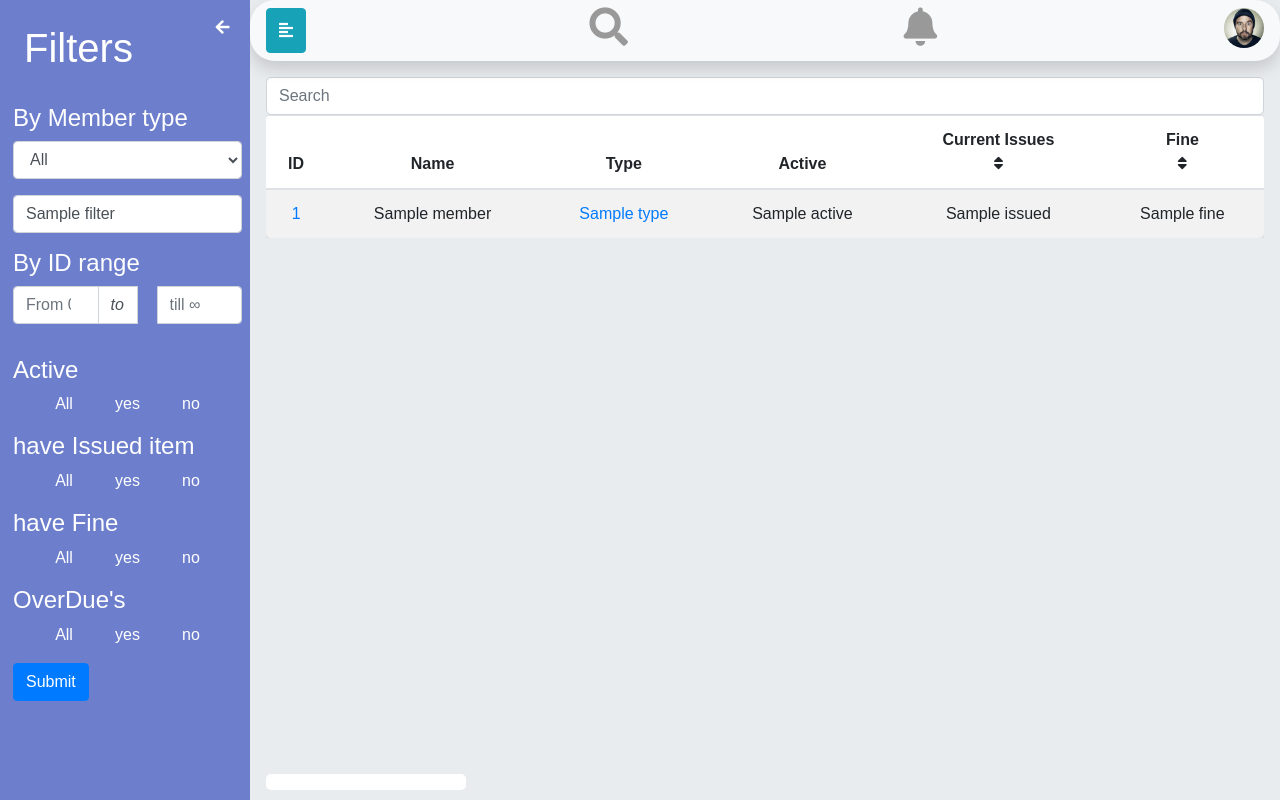
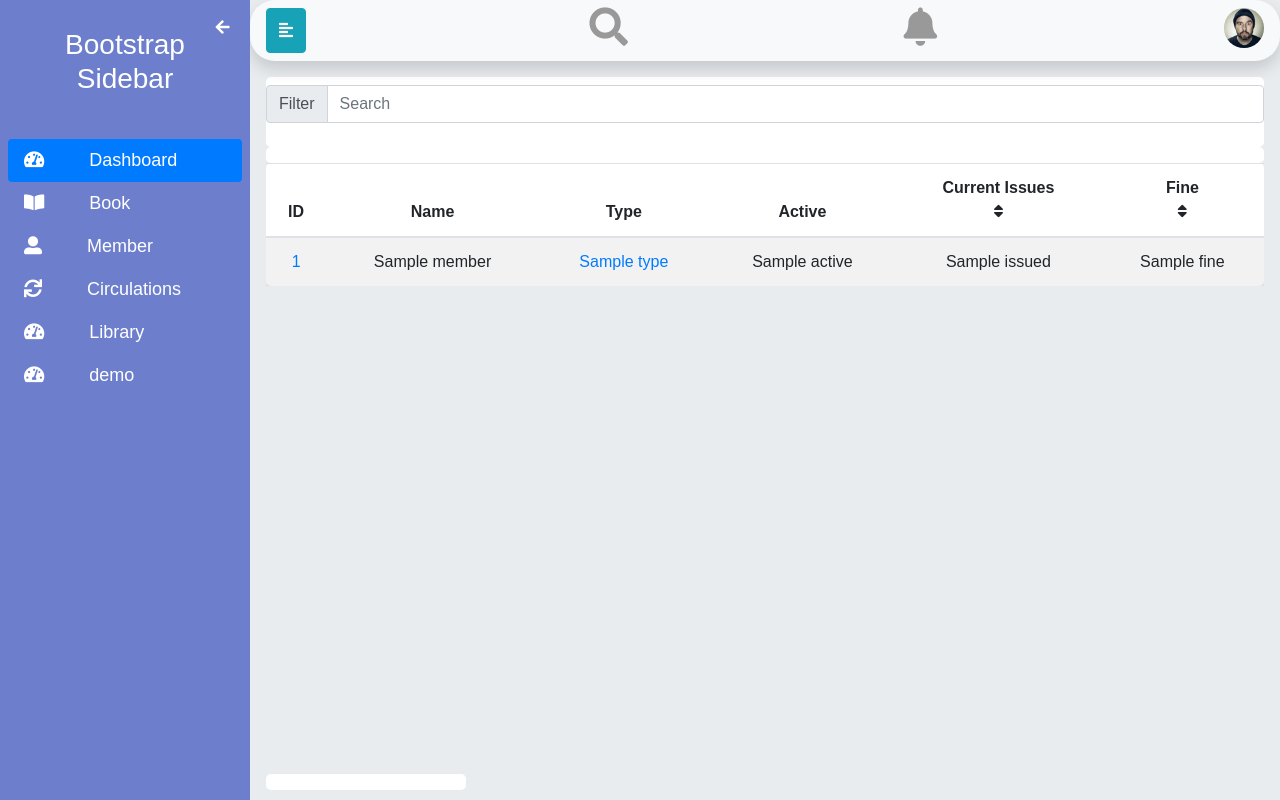
Before and after one commit to Diwakar-Gupta/obaka, a Django app: template LMS/templates/allMember.html in a window 1280 px wide. Run offline with Django 3.2, Linux system fonts and the light colour scheme; the template is opened without the code that fills it: most values are stand-ins (such as "Sample title", 1, 10 or a date in 2020); parts of the project's set-up code (start-up, migrations or seed data) failed here and were passed over; some libraries are stand-ins or nearby versions.

Commit message:
filter sidebar to modal

```diff
--- a/LMS/static/css/style.css
+++ b/LMS/static/css/style.css
@@ -1,11 +1,11 @@
+.modal-backdrop{
+    width: 0 !important;
+}
 
 body {
     font-family: 'Poppins', sans-serif;
     background: #f3f5fa;
 }
-
-
-
 
 .line {
     width: 100%;
@@ -180,7 +180,7 @@ a.article:hover {
     padding-top: 8px;
     padding-bottom: 8px;
 }
-#contentainer>#content>*:not(.alert):not(.row){
+#contentainer>#content>*:not(.alert):not(.row):not(.modal){
     background-color: white;
 }
 #contentainer>#content>.row>.col-12{
--- a/LMS/static/js/index.js
+++ b/LMS/static/js/index.js
@@ -59,7 +59,6 @@ $('.changelist-filter .yesnoall>span').not("span.active").on('click',function(){
     parent=this.parentNode
     input=parent.querySelector('input[type=hidden]')
     input.value=this.innerText
-    input.form.submit();
 });
 
 
--- a/LMS/templates/allMember.html
+++ b/LMS/templates/allMember.html
@@ -1,16 +1,39 @@
 {% extends 'frame.html' %}
 {% load static %}
 
-{% block sidebar %}
+{% block content %}
 {% csrf_token %}
+<form>
+    <div class="input-group mb-3">
+        <div class="input-group-prepend">
+            <button type="button" class="btn btn-primary input-group-text" data-toggle="modal"
+                data-target="#filterAllMembers">Filter
+            </button>
+        </div>
+        <input onkeyup="searchTable()" data-target="#filterAllMembers" type="text" class="form-control searchTable"
+            placeholder="Search">
+    </div>
+</form>
 <form method="get" id="table-form" action="{% url 'member' %}">
+    <div class="modal" id="filterAllMembers">
+        <div class="modal-dialog modal-dialog modal-dialog-scrollable">
+            <div class="modal-content">
+
+                <!-- Modal Header -->
+                <div class="modal-header">
+                    <h4 class="modal-title">Filters</h4>
+                    <button type="button" class="close" data-dismiss="modal">&times;</button>
+                </div>
+
+                <!-- Modal body -->
+                <div class="modal-body">
+
+
                     <div class="changelist-filter">
-        <h1 class="m-3">Filters</h1>
-
                         <ul style="padding-inline-start: 5px;">
                             <li>
                                 <h4> By Member type </h4>
-                <select name="membertype" onchange="this.form.submit()" class="form-control">
+                                <select name="membertype" class="form-control">
                                     <option {% if filters.membertype == 'All' %}selected{% endif %}>All</option>
                                     <option {% if filters.membertype == 'client' %}selected{% endif %}>Student</option>
                                     <option {% if filters.membertype == 'Faculty' %}selected{% endif %}>Faculty</option>
@@ -18,43 +41,45 @@
                                 </select>
                             </li>
                             <li>
-                <input type="text" name="name" onchange="this.form.submit()" class="form-control"  placeholder="name"
-                    list="name" {% if filters.name %}value="{{ filters.name }}" {% endif %}>
+                                <input type="text" name="name" class="form-control" placeholder="name" list="name"
+                                    {% if filters.name %}value="{{ filters.name }}" {% endif %}>
 
                                 <datalist id="name">
                                 </datalist>
-
-
-
                             </li>
                             <li>
                                 <h4> By ID range </h4>
                                 <div class="input-group mb-3">
-                    <input type="number" min="0" onchange="document.getElementsByName('idrangemax')[0].min=this.value;"
+                                    <input type="number" min="0"
+                                        onchange="document.getElementsByName('idrangemax')[0].min=this.value;"
                                         class="form-control" name="idrangemin" placeholder="From 0"
                                         {% if filters.idrangemin %}value="{{ filters.idrangemin }}" {% endif %}>
                                     <i class="form-control" style="max-width: 40px">to</i>
                                     <input type="number" class="form-control" id="idrangemax" name="idrangemax"
-                        placeholder="till &#8734" {% if filters.idrangemax %}value="{{ filters.idrangemax }}"
-                        {% endif %}>
+                                        placeholder="till &#8734"
+                                        {% if filters.idrangemax %}value="{{ filters.idrangemax }}" {% endif %}>
                                 </div>
                             </li>
 
                             <li>
+
+                                <div class="yesnoall">
                                     <h4>Active</h4>
-                <div class="yesnoall">
-                    <span class="{% if filters.active == 'All' or not filters.active %}active{% endif %}">All</span>
+
+                                    <span
+                                        class="{% if filters.active == 'All' or not filters.active %}active{% endif %}">All</span>
                                     <span class="{% if filters.active == 'yes' %}active{% endif %}">yes</span>
                                     <span class="{% if filters.active == 'no' %}active{% endif %}">no</span>
                                     <input type="hidden" name="active"
                                         value="{% if filters.active %}{{ filters.active }}{% else %}All{% endif %}">
                                 </div>
                             </li>
-            <input type="hidden" name="sort" {% if filters.sort %}value="{{filters.sort}}"{% endif %}>
+                            <input type="hidden" name="sort" {% if filters.sort %}value="{{filters.sort}}" {% endif %}>
                             <li>
                                 <h4>have Issued item</h4>
                                 <div class="yesnoall">
-                    <span class="{% if filters.issued == 'All' or not filters.issued %}active{% endif %}">All</span>
+                                    <span
+                                        class="{% if filters.issued == 'All' or not filters.issued %}active{% endif %}">All</span>
                                     <span class="{% if filters.issued == 'yes' %}active{% endif %}">yes</span>
                                     <span class="{% if filters.issued == 'no' %}active{% endif %}">no</span>
 
@@ -66,7 +91,8 @@
                             <li>
                                 <h4>have Fine</h4>
                                 <div class="yesnoall">
-                    <span class="{% if filters.fine == 'All' or not filters.fine %}active{% endif %}">All</span>
+                                    <span
+                                        class="{% if filters.fine == 'All' or not filters.fine %}active{% endif %}">All</span>
                                     <span class="{% if filters.fine == 'yes' %}active{% endif %}">yes</span>
                                     <span class="{% if filters.fine == 'no' %}active{% endif %}">no</span>
 
@@ -78,7 +104,8 @@
                             <li>
                                 <h4>OverDue's</h4>
                                 <div class="yesnoall">
-                    <span class="{% if filters.overdue == 'All' or not filters.overdue %}active{% endif %}">All</span>
+                                    <span
+                                        class="{% if filters.overdue == 'All' or not filters.overdue %}active{% endif %}">All</span>
                                     <span class="{% if filters.overdue == 'yes' %}active{% endif %}">yes</span>
                                     <span class="{% if filters.overdue == 'no' %}active{% endif %}">no</span>
 
@@ -86,24 +113,20 @@
                                         value="{% if filters.overdue %}{{ filters.overdue }}{% else %}All{% endif %}">
                                 </div>
                             </li>
-
-            <li>
-                <input type="submit" class="btn btn-primary">
-            </li>
-            <li class="extra-space">
-
-            </li>
                         </ul>
                     </div>
+
+                </div>
+
+                <!-- Modal footer -->
+                <div class="modal-footer">
+                    <button type="button" class="btn btn-danger" data-dismiss="modal" style="float: left">Close</button>
+                    <button type="submit" class="btn btn-primary" data-dismiss="modal">Submit</button>
+                </div>
+            </div>
+        </div>
+    </div>
 </form>
-
-
-{% endblock %}
-
-{% block content %}
-
-<input onkeyup="searchTable()" data-target="#allMember" type="text" class="form-control searchTable" style="width:100%"
-    placeholder="Search">
 <table id="table" class="table table-striped bg-white">
 
     <thead>
```
Lines whose indentation alone changed are shown as unchanged.
